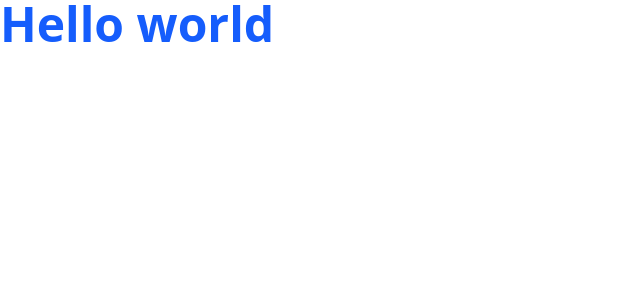
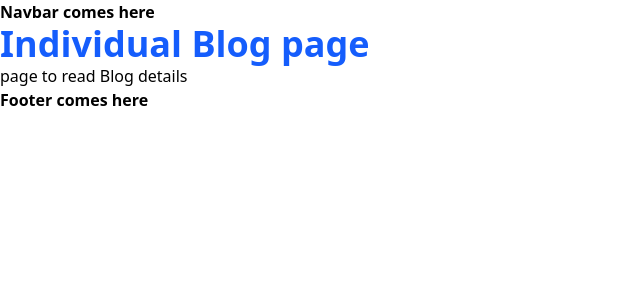
Before and after one commit to Captain-Carl-Larc/IryBlog, a React (Vite) app in the folder client/: page /blogs/1 in a window 1280 px wide. Shown: the top 300 px of the page, without its empty margins (0-640 px from the left). Built offline with nearby package versions, Linux system fonts and the light colour scheme.

Commit message:
add routing

```diff
--- a/client/src/App.jsx
+++ b/client/src/App.jsx
@@ -1,14 +1,28 @@
-
-import './App.css'
+import { Outlet, Route, Routes } from "react-router-dom";
+import Layout from "./components/Layout";
+import "./App.css";
+import Home from "./pages/home";
+import About from "./pages/about";
+import Contact from "./pages/contact";
+import Login from "./pages/login";
+import Register from "./pages/register";
+import Blogs from "./pages/blogs";
+import Blog from "./pages/blog";
 
 function App() {
- return(
-  <div>
-    <h1 className="font-black text-blue-600 text-5xl">
-      Hello world
-    </h1>
-  </div>
- )
+  return (
+    <Routes>
+      <Route path="/" element={<Layout />}>
+        <Route index element={<Home />} />
+        <Route path="/blogs" element={<Blogs />} />
+        <Route path="/contact" element={<Contact />} />
+        <Route path="/about" element={<About />} />
+        <Route path="/login" element={<Login />} />
+        <Route path="register" element={<Register />} />
+        <Route path="/blogs/:blogId" element={<Blog />} />
+      </Route>
+    </Routes>
+  );
 }
 
-export default App
+export default App;
--- a/client/src/pages/blog.jsx
+++ b/client/src/pages/blog.jsx
@@ -1,12 +1,12 @@
-function blogItem() {
+function Blog() {
     return ( <>
         <h1 className="font-black text-blue-600 text-4xl">
-            Individual blog page
+            Individual Blog page
         </h1>
         <p>
-            page to read blog details
+            page to read Blog details
         </p>
     </> );
 }
 
-export default blogItem;
+export default Blog;
--- a/client/src/pages/blogs.jsx
+++ b/client/src/pages/blogs.jsx
@@ -1,4 +1,4 @@
-function Blogspage() {
+function Blogs() {
     return ( <>
         <h1 className="font-black text-5xl">
             all blogs page
@@ -6,4 +6,4 @@ function Blogspage() {
     </> );
 }
 
-export default Blogspage;
+export default Blogs;
--- a/client/src/pages/contact.jsx
+++ b/client/src/pages/contact.jsx
@@ -1,9 +1,9 @@
-function contact() {
+function Contact() {
     return ( <>
         <h1 className="font-black">
-            contact page
+            Contact page
         </h1>
     </> );
 }
 
-export default contact;
+export default Contact;
--- a/client/src/pages/home.jsx
+++ b/client/src/pages/home.jsx
@@ -1,9 +1,9 @@
-function home() {
+function Home() {
     return ( <>
         <h1 className="font-black">
-            home page here
+            Home page here
         </h1>
     </> );
 }
 
-export default home;
+export default Home;
--- a/client/src/pages/login.jsx
+++ b/client/src/pages/login.jsx
@@ -1,4 +1,4 @@
-function login() {
+function Login() {
     return ( <>
         <h1 className="font-black">
             login page
@@ -6,4 +6,4 @@ function login() {
     </> );
 }
 
-export default login;
+export default Login;
--- a/client/src/pages/register.jsx
+++ b/client/src/pages/register.jsx
@@ -1,9 +1,9 @@
-function register() {
+function Register() {
     return ( <>
         <h1 className="font-black">
-            register page
+            Register page
         </h1>
     </> );
 }
 
-export default register;
+export default Register;
```
